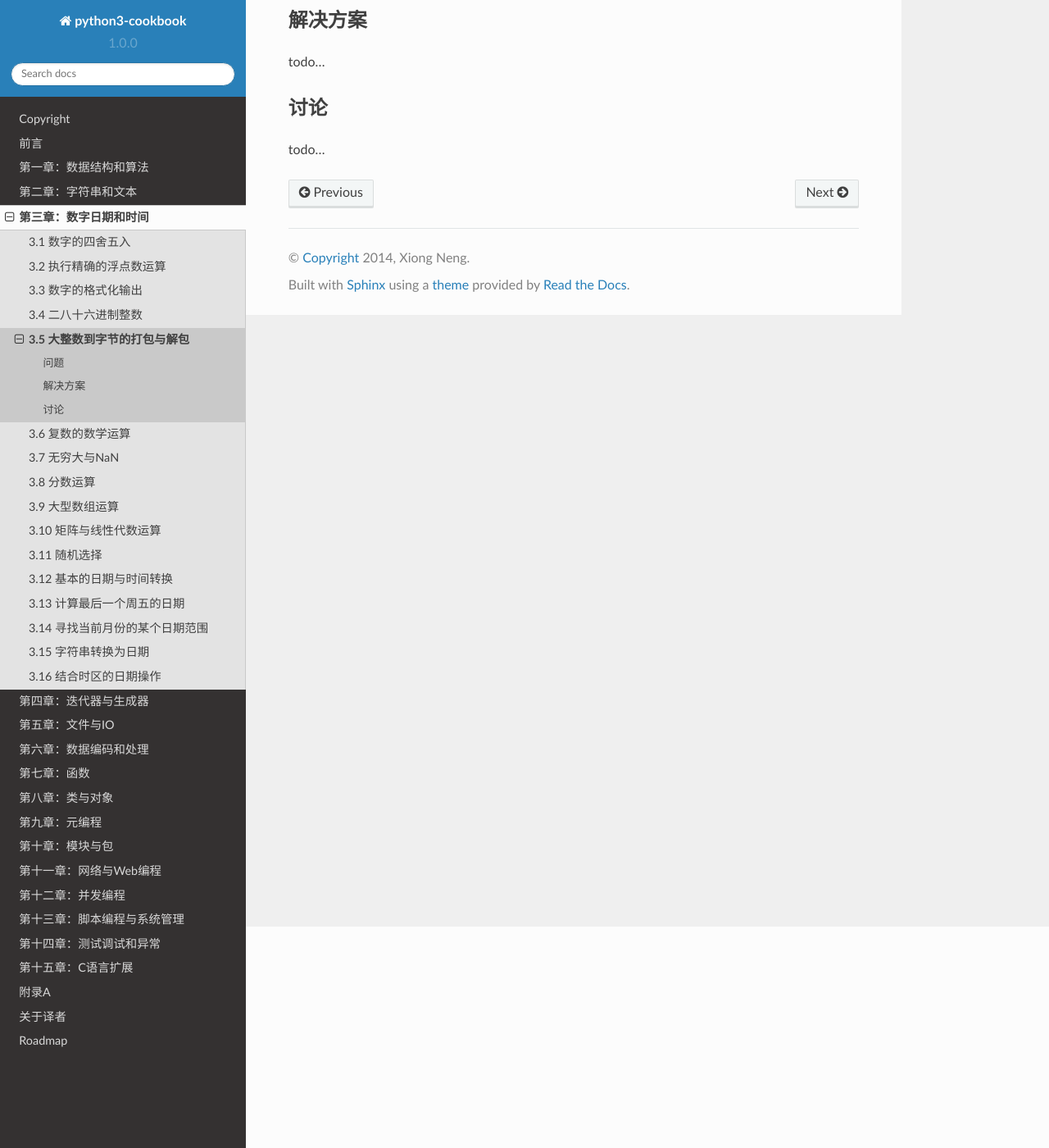
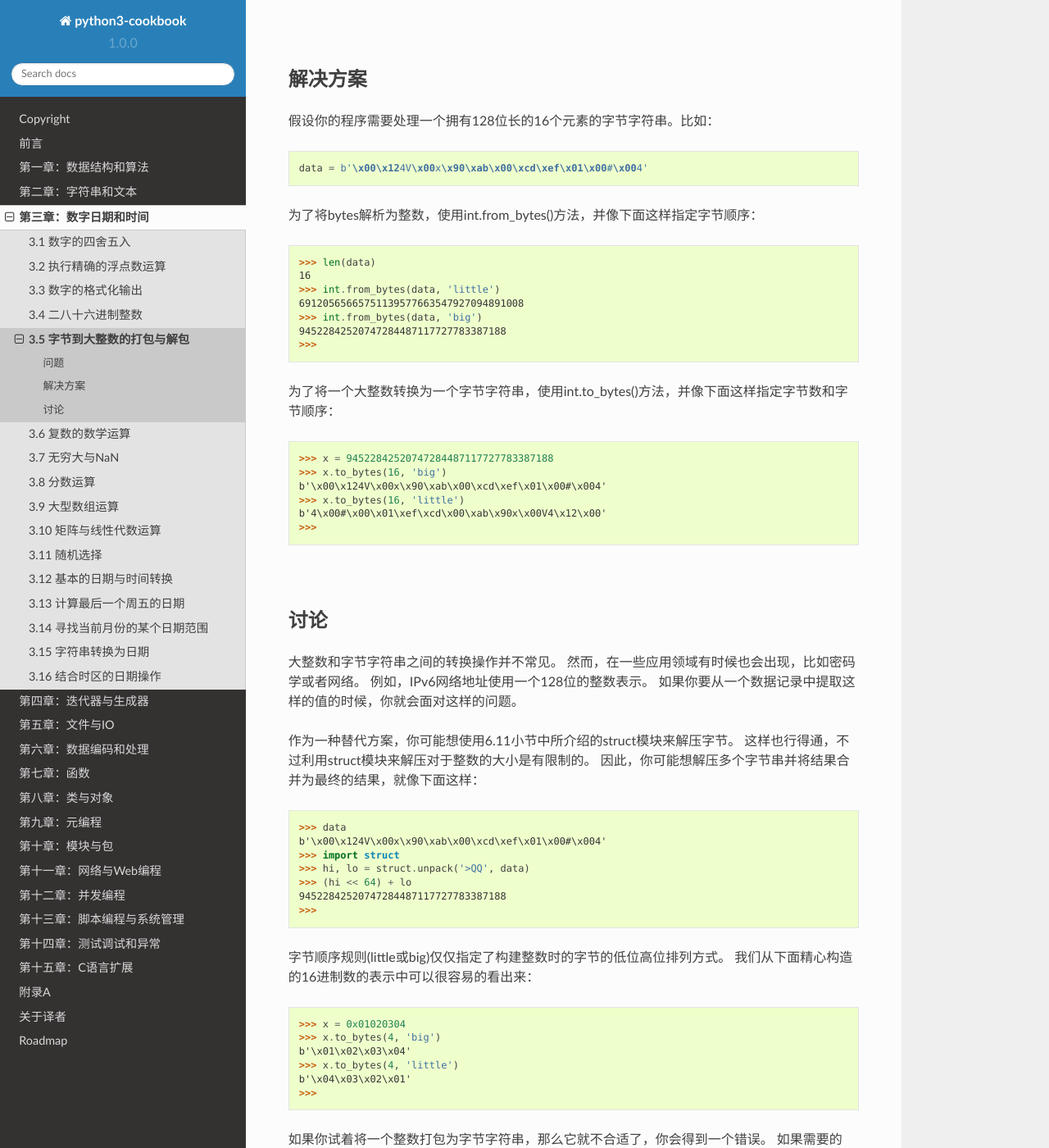
Before and after one commit to yidao620c/python3-cookbook, a Sphinx documentation site: the page built from source/c03/p05_pack_unpack_large_int_from_bytes.rst, in a window 1280 px wide and 1400 px high, scrolled down 270 px. Shown: the whole window at 82% size. Built offline with Sphinx 7.4.7 and the Read the Docs theme 2.0.0, drawn with Linux system fonts in a browser that asks for light colours; some of the changed text lies outside the part shown.

Commit message:
3.5小节完成

```diff
--- a/source/c03/p05_pack_unpack_large_int_from_bytes.rst
+++ b/source/c03/p05_pack_unpack_large_int_from_bytes.rst
@@ -1,18 +1,101 @@
-============================
-3.5 大整数到字节的打包与解包
-============================
+==========================
+3.5 字节到大整数的打包与解包
+==========================
 
 ----------
 问题
 ----------
-todo...
+你有一个字节字符串并想将它解压成一个整数。或者，你需要将一个大整数转换为一个字节字符串。
+
+|
 
 ----------
 解决方案
 ----------
-todo...
+假设你的程序需要处理一个拥有128位长的16个元素的字节字符串。比如：
+
+.. code-block:: python
+
+    data = b'\x00\x124V\x00x\x90\xab\x00\xcd\xef\x01\x00#\x004'
+
+为了将bytes解析为整数，使用int.from_bytes()方法，并像下面这样指定字节顺序：
+
+.. code-block:: python
+
+    >>> len(data)
+    16
+    >>> int.from_bytes(data, 'little')
+    69120565665751139577663547927094891008
+    >>> int.from_bytes(data, 'big')
+    94522842520747284487117727783387188
+    >>>
+
+为了将一个大整数转换为一个字节字符串，使用int.to_bytes()方法，并像下面这样指定字节数和字节顺序：
+
+.. code-block:: python
+
+    >>> x = 94522842520747284487117727783387188
+    >>> x.to_bytes(16, 'big')
+    b'\x00\x124V\x00x\x90\xab\x00\xcd\xef\x01\x00#\x004'
+    >>> x.to_bytes(16, 'little')
+    b'4\x00#\x00\x01\xef\xcd\x00\xab\x90x\x00V4\x12\x00'
+    >>>
+
+|
 
 ----------
 讨论
 ----------
-todo...
+大整数和字节字符串之间的转换操作并不常见。
+然而，在一些应用领域有时候也会出现，比如密码学或者网络。
+例如，IPv6网络地址使用一个128位的整数表示。
+如果你要从一个数据记录中提取这样的值的时候，你就会面对这样的问题。
+
+作为一种替代方案，你可能想使用6.11小节中所介绍的struct模块来解压字节。
+这样也行得通，不过利用struct模块来解压对于整数的大小是有限制的。
+因此，你可能想解压多个字节串并将结果合并为最终的结果，就像下面这样：
+
+.. code-block:: python
+
+    >>> data
+    b'\x00\x124V\x00x\x90\xab\x00\xcd\xef\x01\x00#\x004'
+    >>> import struct
+    >>> hi, lo = struct.unpack('>QQ', data)
+    >>> (hi << 64) + lo
+    94522842520747284487117727783387188
+    >>>
+
+字节顺序规则(little或big)仅仅指定了构建整数时的字节的低位高位排列方式。
+我们从下面精心构造的16进制数的表示中可以很容易的看出来：
+
+.. code-block:: python
+
+    >>> x = 0x01020304
+    >>> x.to_bytes(4, 'big')
+    b'\x01\x02\x03\x04'
+    >>> x.to_bytes(4, 'little')
+    b'\x04\x03\x02\x01'
+    >>>
+
+如果你试着将一个整数打包为字节字符串，那么它就不合适了，你会得到一个错误。
+如果需要的话，你可以使用int.bit_length()方法来决定需要多少字节位来存储这个值。
+
+.. code-block:: python
+
+    >>> x = 523 ** 23
+    >>> x
+    335381300113661875107536852714019056160355655333978849017944067
+    >>> x.to_bytes(16, 'little')
+    Traceback (most recent call last):
+    File "<stdin>", line 1, in <module>
+    OverflowError: int too big to convert
+    >>> x.bit_length()
+    208
+    >>> nbytes, rem = divmod(x.bit_length(), 8)
+    >>> if rem:
+    ... nbytes += 1
+    ...
+    >>>
+    >>> x.to_bytes(nbytes, 'little')
+    b'\x03X\xf1\x82iT\x96\xac\xc7c\x16\xf3\xb9\xcf...\xd0'
+    >>>
```
Also changed, not shown: 1 other file.
